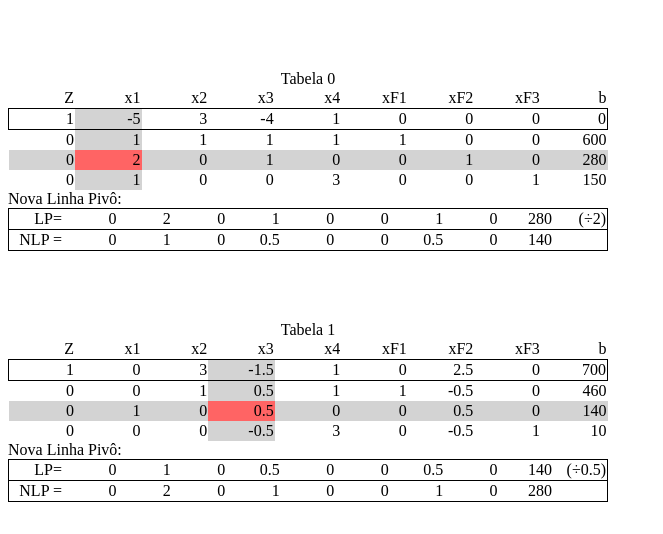
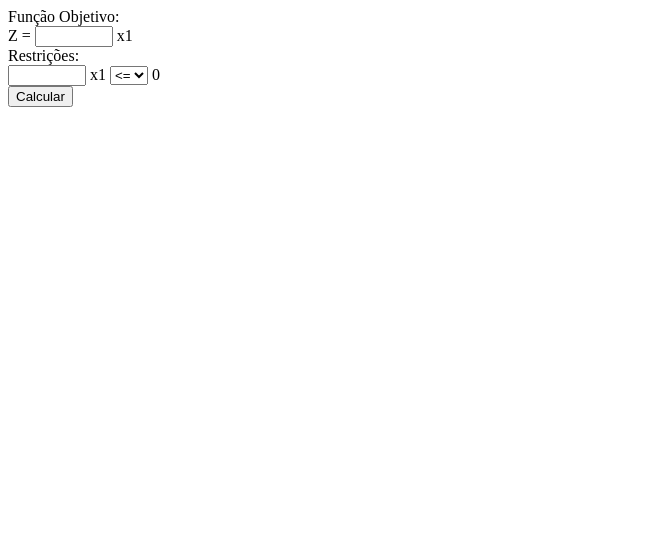
Before and after one commit to vdufloth/simplex-calculator, a plain HTML site: page index.html in a window 1280 px wide. Shown: the whole page, without its empty margins (0-663 px from the left). Drawn offline with Linux system fonts and the light colour scheme.

Commit message:
testes pro form

```diff
--- a/css/styles.css
+++ b/css/styles.css
@@ -4,6 +4,10 @@ table.simplex {
     text-align: right;
     border-collapse:collapse;
     margin-top: 70px;
+}
+
+input.nx {
+  width: 70px;
 }
 
 tr.nlp {
--- a/index.html
+++ b/index.html
@@ -1,12 +1,35 @@
 <!doctype html>
 <html lang="pt-br">
+
 <head>
   <meta charset="utf-8">
   <title>Simplex Calculator</title>
   <link rel="stylesheet" href="css/styles.css">
+  <script src="js/simplex.js"></script>
 </head>
+
 <body>
+  <form>
+    <div id="divOBJ">Função Objetivo:<br />
+      <span>Z = </span>
+      <input class="nx" name="ov1" type="number" />
+      <span class="xx" id="ox1">x1</span>
+    </div>
+    <div id="divRES">Restrições:<br />
+      <input class="nx" name="r1v1" type="number" />
+      <span class="xx" id="r1x1">x1</span>
+      <select>
+          <option value="menor-igual"><=</option>
+          <option value="maior-igual">>=</option>
+          <option value="igual">=</option>
+          <option value="menor"><</option>
+          <option value="maior">></option>
+      </select>
+      <span>0</span>
+    </div>
+  </form>
+  <button onclick="calcularSimplex()">Calcular</button>
   <div id="divt" style="max-width: 600px;"></div>
 </body>
-<script src="js/scripts.js"></script>
+
 </html>
--- a/js/scripts.js
+++ b/js/simplex.js
@@ -177,7 +177,7 @@ function printNLP(){
     divTabela.appendChild(tabela)
 }
 
-function calcular(){
+function calcularSimplex(){
     console.log('Iniciando calculo ')
     while(!ehOtima()) {
         getPivos()
@@ -189,4 +189,3 @@ function calcular(){
         gerarNovaTabela()
     }
 }
-calcular()
```
